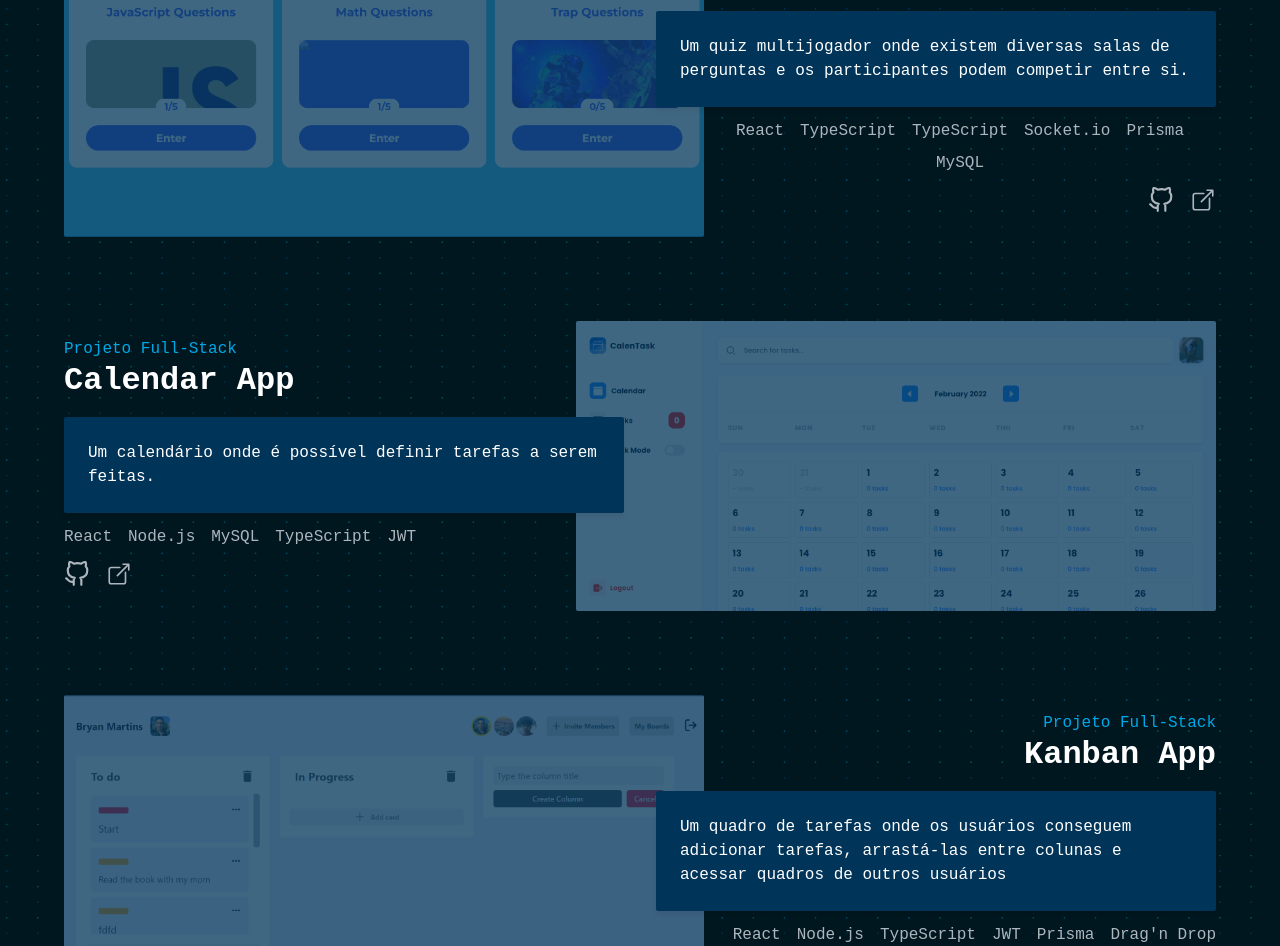
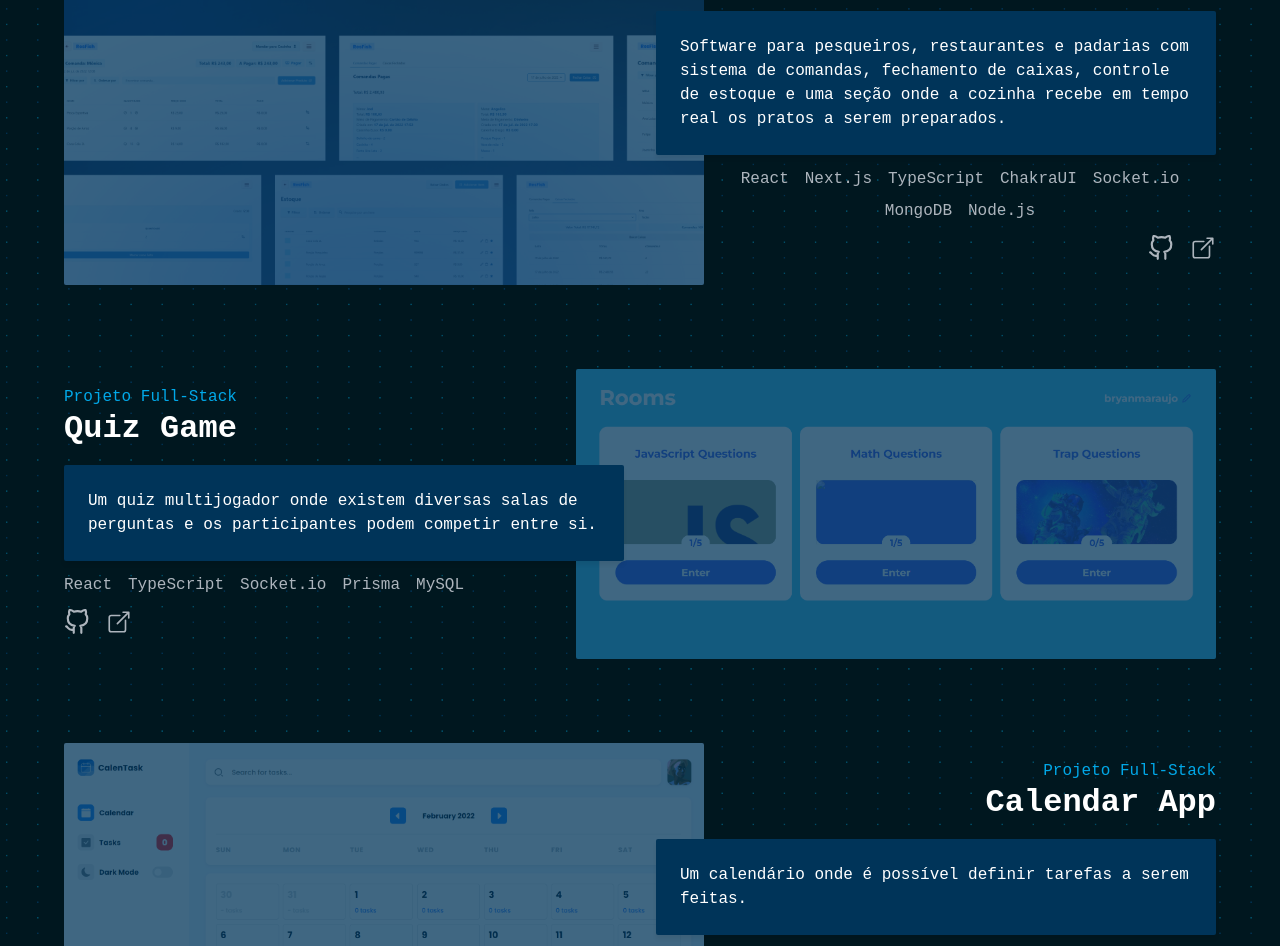
Before and after one commit to bryanmaraujo544/my-portfolio, a Next.js app: page / in a window 1280 px wide. Shown: the part 1040-1986 px from the top of the page. Built offline with nearby package versions, Linux system fonts and the light colour scheme; no server answers.

Commit message:
adding resfish app

```diff
--- a/src/sections/Projects/text-content.ts
+++ b/src/sections/Projects/text-content.ts
@@ -1,8 +1,7 @@
 import CalendarImg from 'assets/projects-images/calendar.png';
-import KanbanImg from 'assets/projects-images/kanban.png';
 import QuizImg from 'assets/projects-images/quiz.png';
-// import WeatherImg from 'assets/projects-images/weather.png';
 import MoneyImg from 'assets/projects-images/dtmoney.png';
+import ResfishImg from 'assets/projects-images/resfish.png';
 
 interface Project {
   uptitle: string;
@@ -32,17 +31,28 @@ const textContent: Projects = {
     projects: [
       {
         uptitle: 'Projeto Full-Stack',
+        title: 'Resfish App',
+        description:
+          'Software para pesqueiros, restaurantes e padarias com sistema de comandas, fechamento de caixas, controle de estoque e uma seção onde a cozinha recebe em tempo real os pratos a serem preparados.',
+        tags: [
+          'React',
+          'Next.js',
+          'TypeScript',
+          'ChakraUI',
+          'Socket.io',
+          'MongoDB',
+          'Node.js',
+        ],
+        githubURL: 'https://github.com/bryanmaraujo544/resfish-app',
+        projectURL: 'https://resfish-app.vercel.app/',
+        imageSrc: ResfishImg,
+      },
+      {
+        uptitle: 'Projeto Full-Stack',
         title: 'Quiz Game',
         description:
           'Um quiz multijogador onde existem diversas salas de perguntas e os participantes podem competir entre si.',
-        tags: [
-          'React',
-          'TypeScript',
-          'TypeScript',
-          'Socket.io',
-          'Prisma',
-          'MySQL',
-        ],
+        tags: ['React', 'TypeScript', 'Socket.io', 'Prisma', 'MySQL'],
         githubURL: 'https://github.com/bryanmaraujo544/quiz-game',
         projectURL: 'https://simple-quiz-iota.vercel.app/',
         imageSrc: QuizImg,
@@ -59,23 +69,6 @@ const textContent: Projects = {
       },
       {
         uptitle: 'Projeto Full-Stack',
-        title: 'Kanban App',
-        description:
-          'Um quadro de tarefas onde os usuários conseguem adicionar tarefas, arrastá-las entre colunas e acessar quadros de outros usuários',
-        tags: [
-          'React',
-          'Node.js',
-          'TypeScript',
-          'JWT',
-          'Prisma',
-          "Drag'n Drop",
-        ],
-        githubURL: 'https://github.com/bryanmaraujo544/kanban-app',
-        projectURL: 'https://kanban-app-cyan.vercel.app/',
-        imageSrc: KanbanImg,
-      },
-      {
-        uptitle: 'Projeto Full-Stack',
         title: 'Dtmoney',
         description:
           'Uma aplicação para controle pessoal de transações financeiras.',
@@ -84,24 +77,30 @@ const textContent: Projects = {
         projectURL: 'https://dtmoney-two-hazel.vercel.app',
         imageSrc: MoneyImg,
       },
-
-      // {
-      //   uptitle: 'Projeto Front-End',
-      //   title: 'Weather App',
-      //   description:
-      // eslint-disable-next-line max-len
-      //     'Uma aplicação onde é possível o usuário inserir o nome de uma cidade do mundo receber as informações climáticas do momento e da semana.',
-      //   tags: ['React', 'TypeScript'],
-      //   githubURL: 'https://github.com/bryanmaraujo544/weather-app',
-      //   projectURL: 'https://weather-app-plum-nine.vercel.app/',
-      //   imageSrc: WeatherImg,
-      // },
     ],
   },
   en: {
     title: 'Projects',
     seeMoreButton: 'See more projects',
     projects: [
+      {
+        uptitle: 'Full-Stack Project',
+        title: 'Resfish App',
+        description:
+          'Software for fishing, restaurants and bakeries with a orders system, closing cashiers, stock control and a section where the kitchen receives the dishes to be prepared in real time.',
+        tags: [
+          'React',
+          'Next.js',
+          'TypeScript',
+          'ChakraUI',
+          'Socket.io',
+          'MongoDB',
+          'Node.js',
+        ],
+        githubURL: 'https://github.com/bryanmaraujo544/resfish-app',
+        projectURL: 'https://resfish-app.vercel.app/',
+        imageSrc: ResfishImg,
+      },
       {
         uptitle: 'Full-Stack Project',
         title: 'Quiz Game',
@@ -131,23 +130,6 @@ const textContent: Projects = {
       },
       {
         uptitle: 'Full-Stack Project',
-        title: 'Kanban App',
-        description:
-          'Each user has its own task board with fully editable columns and tasks. And the users can invite and get invited to board of other users',
-        tags: [
-          'React',
-          'Node.js',
-          'TypeScript',
-          'JWT',
-          'Prisma',
-          "Drag'n Drop",
-        ],
-        githubURL: 'https://github.com/bryanmaraujo544/kanban-app',
-        projectURL: 'https://kanban-app-cyan.vercel.app/',
-        imageSrc: KanbanImg,
-      },
-      {
-        uptitle: 'Full-Stack Project',
         title: 'Dtmoney',
         description: 'An application to manage personal money transactions.',
         tags: ['React', 'TypeScript', 'GraphQL', 'Node.js', 'MongoDB'],
```
Also changed, not shown: src/components/AllProjects/text-content.ts (+43 -0 lines), src/assets/projects-images/ignews.png (added), src/assets/projects-images/resfish.png (added).
